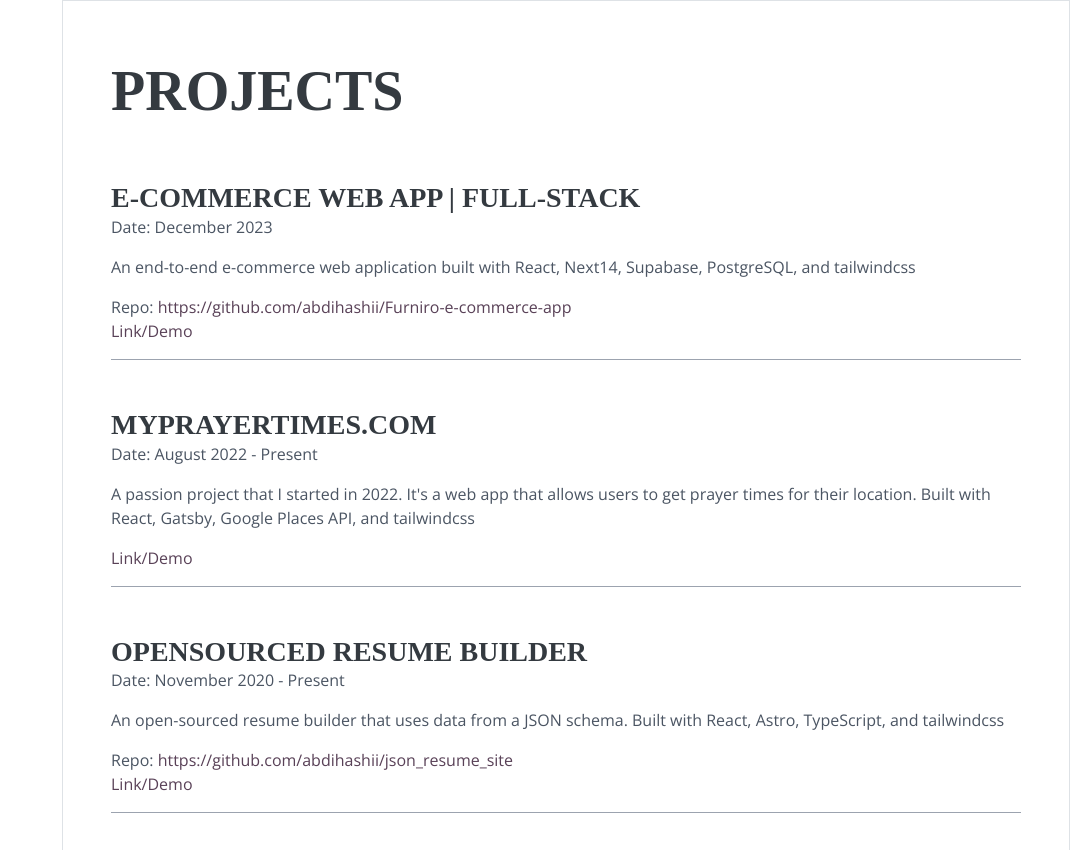
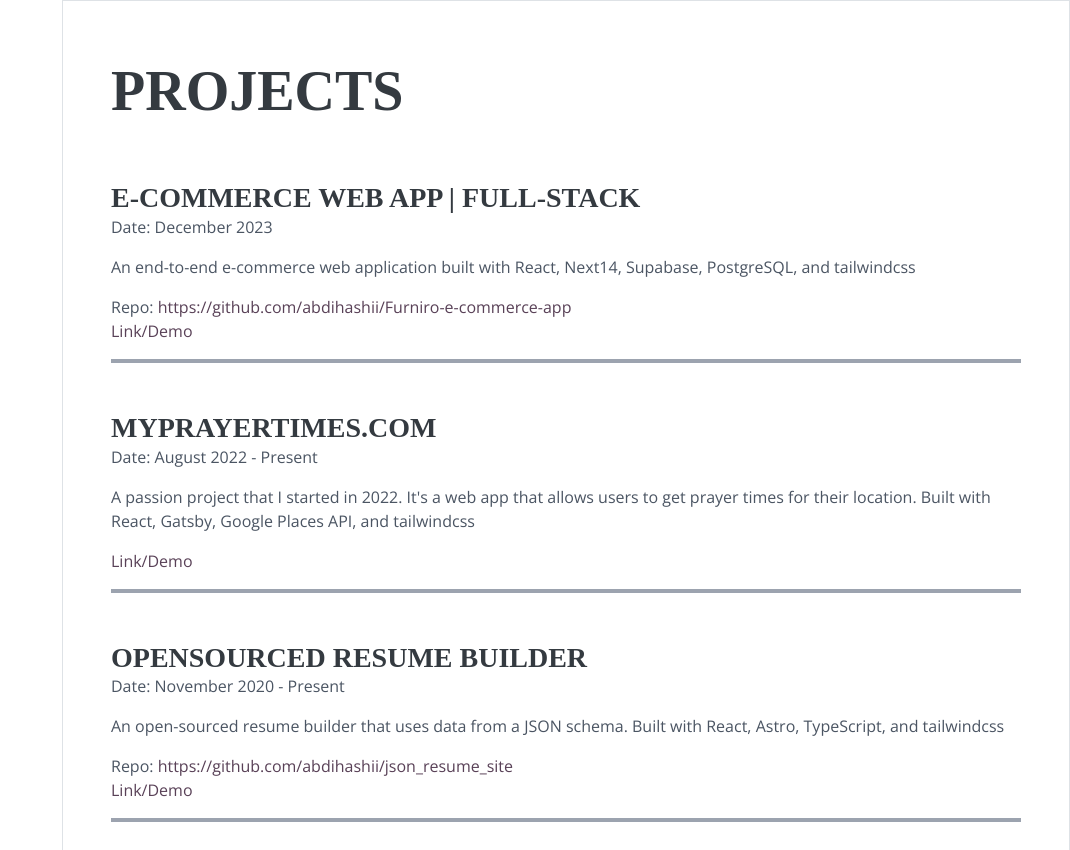
Before and after one commit to abdihashii/json_resume_site, an Astro site in the folder astro-client/: page / in a window 1280 px wide. Shown: the part 830-1680 px from the top of the page, without its empty margins (210-1280 px from the left). Built offline with nearby package versions, Linux system fonts and the light colour scheme; Astro itself is replaced by a stand-in of ours; a web font is replaced by a local one.

Commit message:
Update border style in Projects component

```diff
--- a/astro-client/src/components/Resume/Projects.astro
+++ b/astro-client/src/components/Resume/Projects.astro
@@ -11,7 +11,7 @@
 			const { title, date, summary, repo, link } = project;
 
 			return (
-				<article class="text-gray-600 mb-12 last:mb-0 border-b border-b-gray-400 pb-4">
+				<article class="text-gray-600 mb-12 last:mb-0 border-b-4 border-b-gray-400 pb-4">
 					<h3>{title}</h3>
 
 					<p>Date: {date}</p>
```
